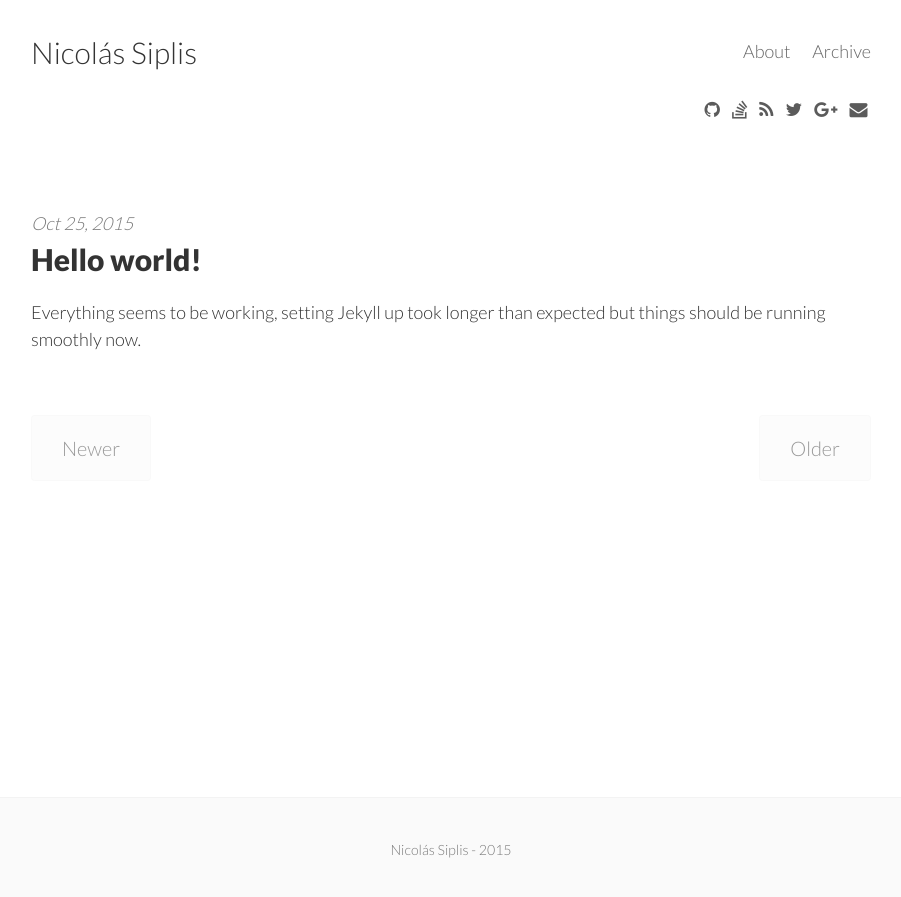
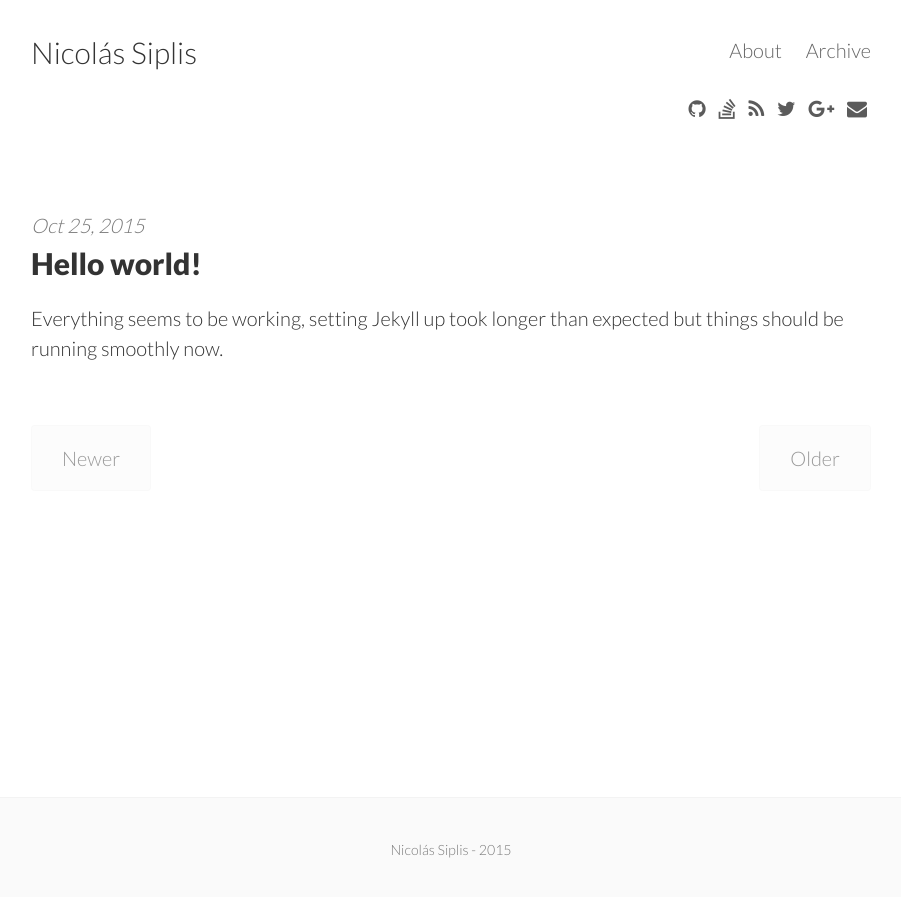
Before and after one commit to actividad-parlamentaria/actividad-parlamentaria.github.io, a Jekyll site: the page built from index.html, in a window 1280 px wide. Shown: the top 897 px of the page, without its empty margins (189-1090 px from the left). Built offline with Jekyll 4.4.1, drawn with Linux system fonts in a browser that asks for light colours; nearby versions of some CDN libraries; the list of posts is cut into pages by our own code.

```diff
--- a/_sass/_variables.scss
+++ b/_sass/_variables.scss
@@ -10,7 +10,7 @@ $monospace-font-family: 'Source Code Pro', 'Inconsolata', Consolas, monospace !d
 $h1: 1.5rem !default; //Post title
 $h2: 1.5rem !default;
 $h3: 1.5rem !default;
-$h4: .9rem !default; //Post content
+$h4: 1rem !default; //Post content
 $h5: .875rem !default;
 $h6: .75rem !default;
 $h00: 4rem !default;
```
Also changed, not shown: 1 other file.
